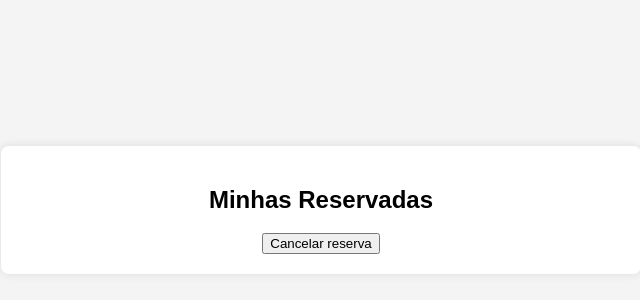
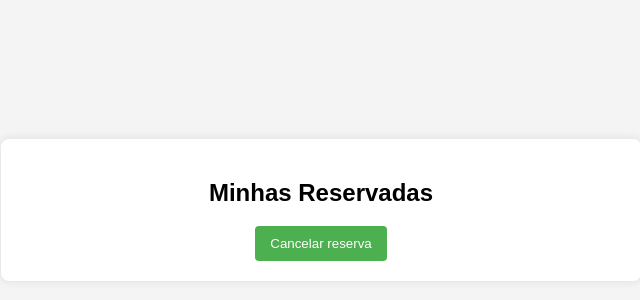
Before and after one commit to marcingabriel/Tela-Eng.Software, a plain HTML site: page minhas_reservas.html in a window 1280 px wide. Shown: the part 190-490 px from the top of the page, without its empty margins (319-959 px from the left). Drawn offline with Linux system fonts and the light colour scheme.

Commit message:
Update minhas_reservas.html

```diff
--- a/minhas_reservas.html
+++ b/minhas_reservas.html
@@ -38,6 +38,14 @@
             max-width: 70%; /* Largura máxima dos cards */
         }
 
+        button {
+            background-color: #4caf50;
+            color: #fff;
+            padding: 10px 15px;
+            border: none;
+            border-radius: 4px;
+            cursor: pointer;
+        }
 
 
     </style>
```
